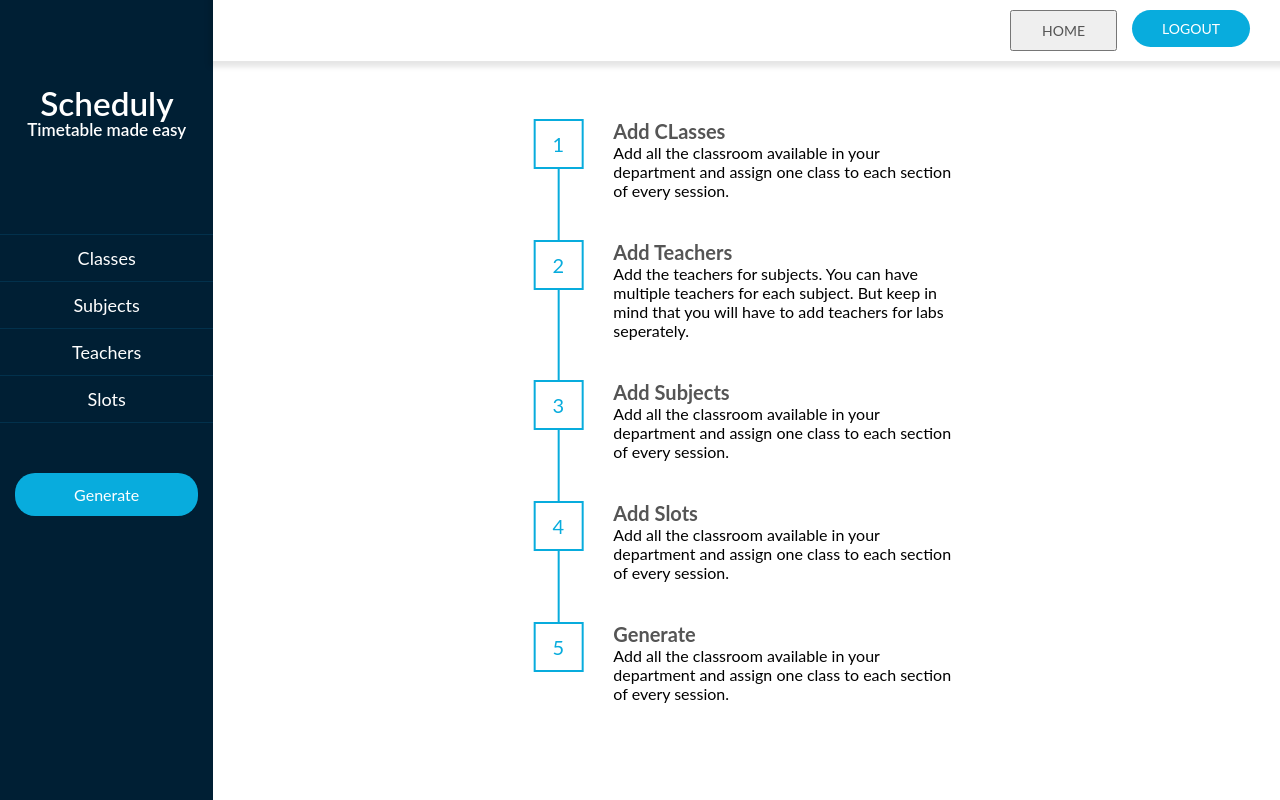
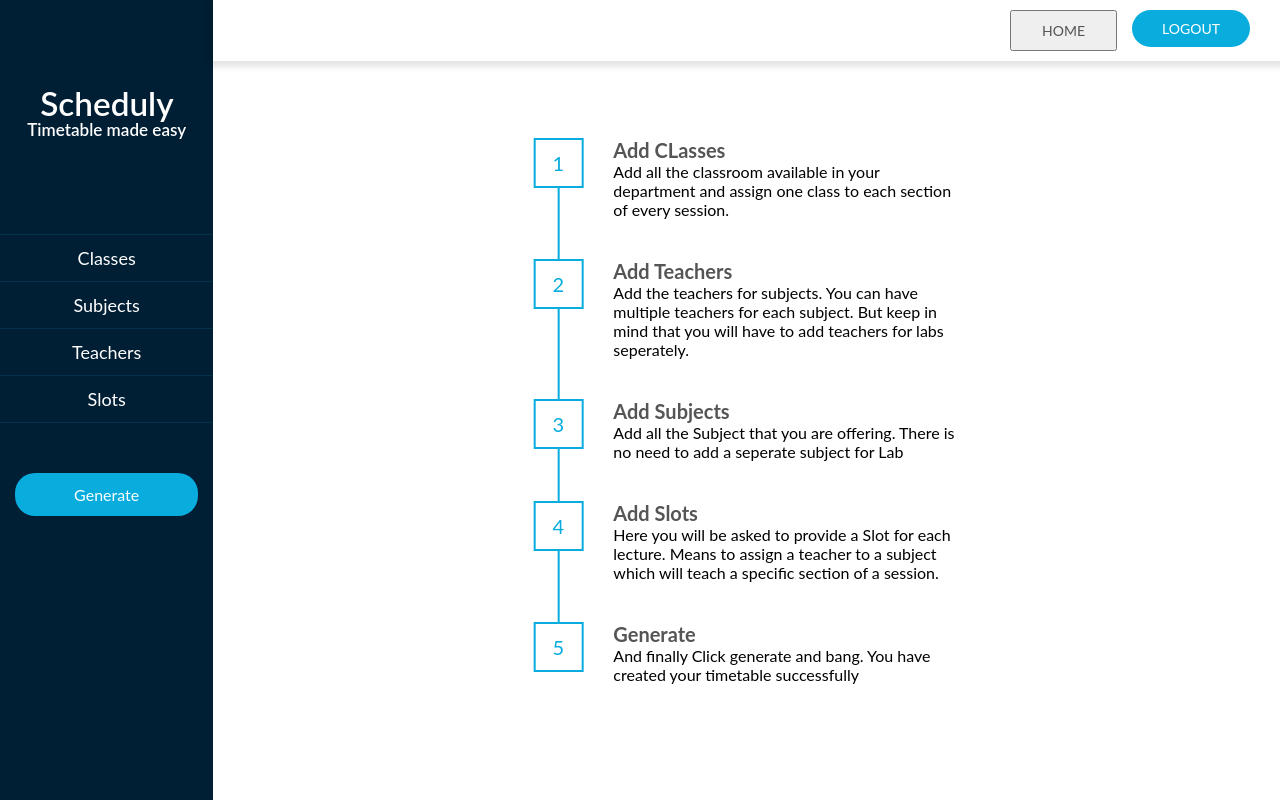
Before and after one commit to ghulamghousdev/Scheduly, a React (Create React App) app in the folder frontend/: page /dashboard in a window 1280 px wide. Built offline with nearby package versions, Linux system fonts and the light colour scheme.

Commit message:
Changed description of the Steps

```diff
--- a/frontend/src/components/OperateManual.js
+++ b/frontend/src/components/OperateManual.js
@@ -18,17 +18,17 @@ const OperateManual = (props)=>{
             <Step
                 number="3"
                 heading="Add Subjects"
-                instruction="Add all the classroom available in your department and assign one class to each section of every session."
+                instruction="Add all the Subject that you are offering. There is no need to add a seperate subject for Lab"
             />
             <Step
                 number="4"
                 heading="Add Slots"
-                instruction="Add all the classroom available in your department and assign one class to each section of every session."
+                instruction="Here you will be asked to provide a Slot for each lecture. Means to assign a teacher to a subject which will teach a specific section of a session."
             />
             <Step
                 number="5"
                 heading="Generate"
-                instruction="Add all the classroom available in your department and assign one class to each section of every session."
+                instruction="And finally Click generate and bang. You have created your timetable successfully"
                 extraClass="step--last"
             />
         </div>
```
